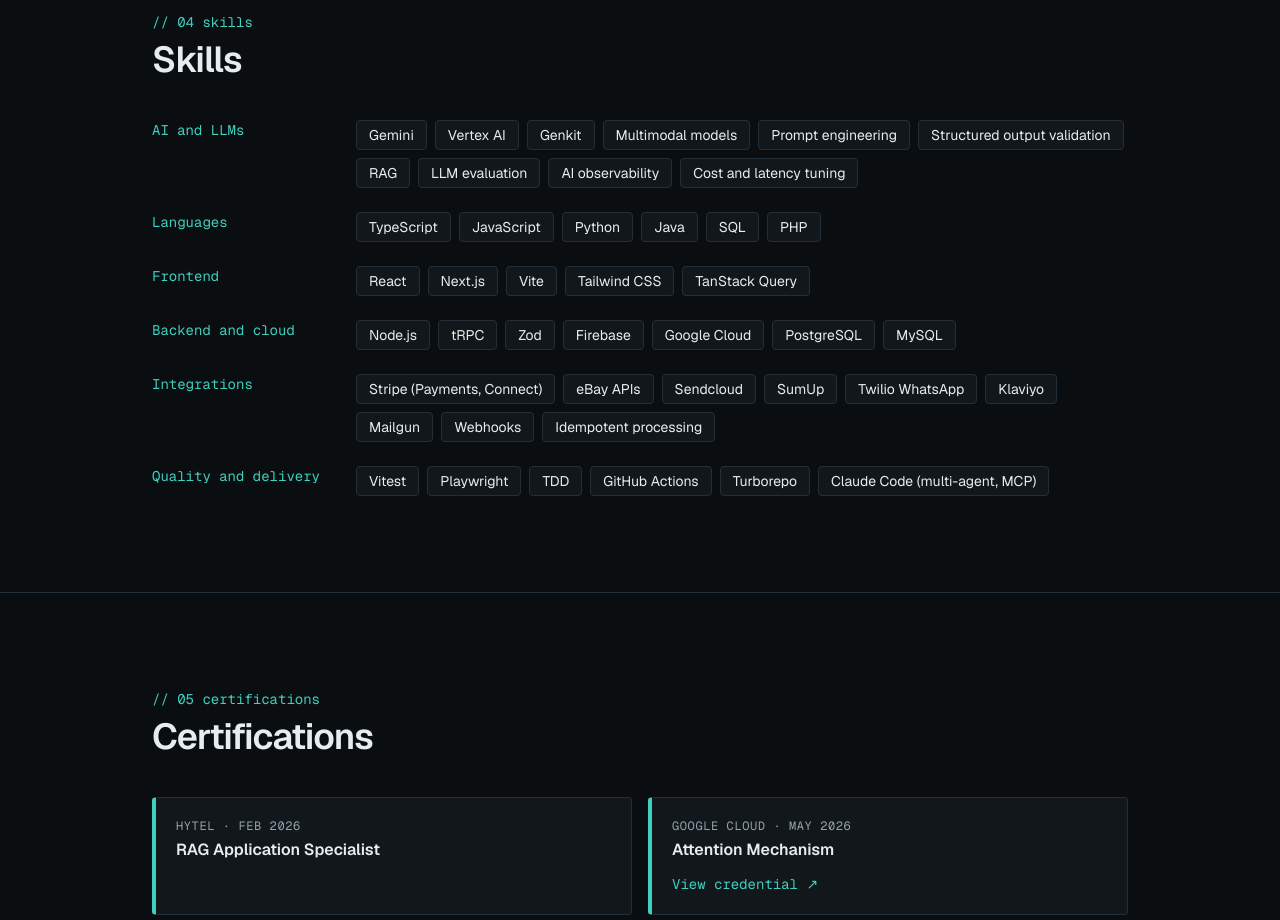
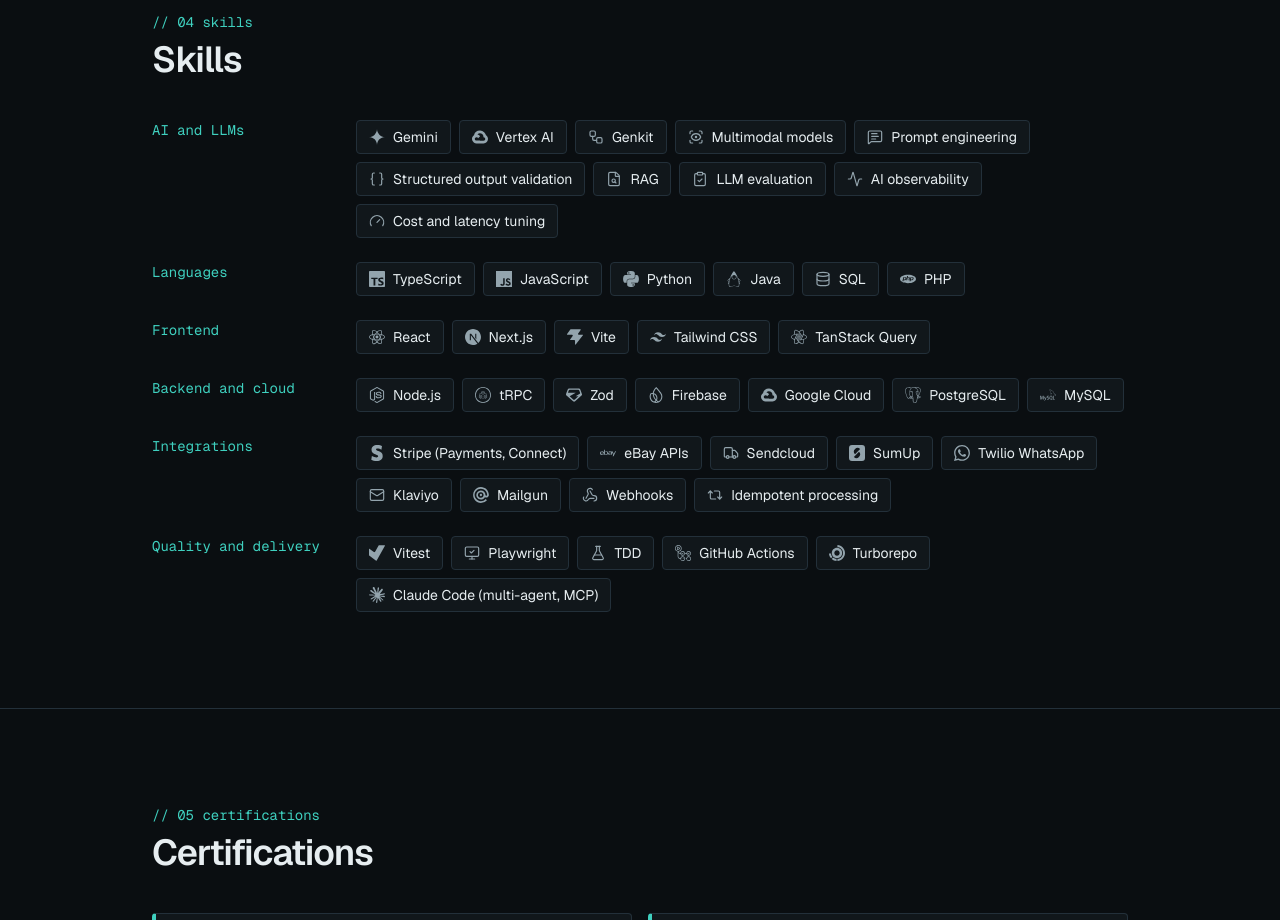
Before and after one commit to JohnSmith545/portfolio, a Next.js app: page / in a window 1280 px wide. Shown: the part 5080-6000 px from the top of the page. Built offline with nearby package versions, Linux system fonts and the light colour scheme.

Commit message:
feat: add brand and line icons to every skill, tinted on hover

```diff
--- /dev/null
+++ b/src/components/SkillIcon.tsx
@@ -0,0 +1,37 @@
+import type { CSSProperties } from "react"; // Inline style type for the hover colour
+import { Sparkles } from "lucide-react"; // Fallback for a skill without a mapped icon
+import { skillIcons } from "@/data/skillIcons"; // Skill name to icon
+
+// Brand colours too dark to see on the dark theme hover to near-white instead
+function hoverColour(hex: string): string {
+  const [r, g, b] = [0, 2, 4].map((i) => parseInt(hex.slice(i, i + 2), 16) / 255);
+  const luminance = 0.2126 * r + 0.7152 * g + 0.0722 * b;
+  return luminance < 0.25 ? "#e6edf0" : `#${hex}`;
+}
+
+// Small icon for one skill: grey at rest, brand colour (or accent) when its chip is hovered
+export function SkillIcon({ name }: { name: string }) {
+  const icon = skillIcons[name];
+  if (icon && "brand" in icon) {
+    const style = { "--hover": hoverColour(icon.brand.hex) } as CSSProperties;
+    return (
+      <svg
+        aria-hidden
+        viewBox="0 0 24 24"
+        style={style}
+        className="h-4 w-4 shrink-0 fill-current text-muted transition-colors duration-200 group-hover:text-(--hover)"
+      >
+        <path d={icon.brand.path} />
+      </svg>
+    );
+  }
+  const Line = icon && "line" in icon ? icon.line : Sparkles;
+  return (
+    <Line
+      aria-hidden
+      size={16}
+      strokeWidth={1.75}
+      className="shrink-0 text-muted transition-colors duration-200 group-hover:text-accent"
+    />
+  );
+}
--- a/src/components/Skills.tsx
+++ b/src/components/Skills.tsx
@@ -1,7 +1,8 @@
 import { skills } from "@/data/content"; // Grouped skill lists
 import { Section } from "@/components/Section"; // Numbered section wrapper
+import { SkillIcon } from "@/components/SkillIcon"; // Brand or line icon per skill
 
-// Skill groups rendered as rows of tags, AI first
+// Skill groups rendered as rows of icon tags, AI first
 export function Skills() {
   return (
     <Section id="skills" index="04 skills" title="Skills">
@@ -12,7 +13,11 @@ export function Skills() {
             <dd>
               <ul className="flex flex-wrap gap-2">
                 {group.items.map((item) => (
-                  <li key={item} className="rounded border border-border bg-surface px-3 py-1 text-sm">
+                  <li
+                    key={item}
+                    className="group flex items-center gap-2 rounded border border-border bg-surface px-3 py-1.5 text-sm transition-colors duration-200 hover:border-accent-dim"
+                  >
+                    <SkillIcon name={item} />
                     {item}
                   </li>
                 ))}
--- /dev/null
+++ b/src/data/skillIcons.ts
@@ -0,0 +1,97 @@
+import type { LucideIcon } from "lucide-react"; // Line icon component type
+import {
+  Activity,
+  Braces,
+  ClipboardCheck,
+  Database,
+  FileSearch,
+  FlaskConical,
+  Gauge,
+  Mail,
+  MessageSquareText,
+  MonitorCheck,
+  Repeat2,
+  ScanEye,
+  Truck,
+  Webhook,
+  Workflow,
+} from "lucide-react"; // Line icons for skills without a brand logo
+import {
+  siClaude,
+  siEbay,
+  siFirebase,
+  siGithubactions,
+  siGooglecloud,
+  siGooglegemini,
+  siJavascript,
+  siMailgun,
+  siMysql,
+  siNextdotjs,
+  siNodedotjs,
+  siOpenjdk,
+  siPhp,
+  siPostgresql,
+  siPython,
+  siReact,
+  siReactquery,
+  siStripe,
+  siSumup,
+  siTailwindcss,
+  siTrpc,
+  siTurborepo,
+  siTypescript,
+  siVite,
+  siVitest,
+  siWhatsapp,
+  siZod,
+  type SimpleIcon,
+} from "simple-icons"; // Brand logos (CC0)
+
+export type SkillIcon = { brand: SimpleIcon } | { line: LucideIcon };
+
+// Skill name (as written in content.ts) to its icon; brand logos only where the brand is the skill
+export const skillIcons: Record<string, SkillIcon> = {
+  Gemini: { brand: siGooglegemini },
+  "Vertex AI": { brand: siGooglecloud },
+  Genkit: { line: Workflow },
+  "Multimodal models": { line: ScanEye },
+  "Prompt engineering": { line: MessageSquareText },
+  "Structured output validation": { line: Braces },
+  RAG: { line: FileSearch },
+  "LLM evaluation": { line: ClipboardCheck },
+  "AI observability": { line: Activity },
+  "Cost and latency tuning": { line: Gauge },
+  TypeScript: { brand: siTypescript },
+  JavaScript: { brand: siJavascript },
+  Python: { brand: siPython },
+  Java: { brand: siOpenjdk },
+  SQL: { line: Database },
+  PHP: { brand: siPhp },
+  React: { brand: siReact },
+  "Next.js": { brand: siNextdotjs },
+  Vite: { brand: siVite },
+  "Tailwind CSS": { brand: siTailwindcss },
+  "TanStack Query": { brand: siReactquery },
+  "Node.js": { brand: siNodedotjs },
+  tRPC: { brand: siTrpc },
+  Zod: { brand: siZod },
+  Firebase: { brand: siFirebase },
+  "Google Cloud": { brand: siGooglecloud },
+  PostgreSQL: { brand: siPostgresql },
+  MySQL: { brand: siMysql },
+  "Stripe (Payments, Connect)": { brand: siStripe },
+  "eBay APIs": { brand: siEbay },
+  Sendcloud: { line: Truck },
+  SumUp: { brand: siSumup },
+  "Twilio WhatsApp": { brand: siWhatsapp },
+  Klaviyo: { line: Mail },
+  Mailgun: { brand: siMailgun },
+  Webhooks: { line: Webhook },
+  "Idempotent processing": { line: Repeat2 },
+  Vitest: { brand: siVitest },
+  Playwright: { line: MonitorCheck },
+  TDD: { line: FlaskConical },
+  "GitHub Actions": { brand: siGithubactions },
+  Turborepo: { brand: siTurborepo },
+  "Claude Code (multi-agent, MCP)": { brand: siClaude },
+};
```
